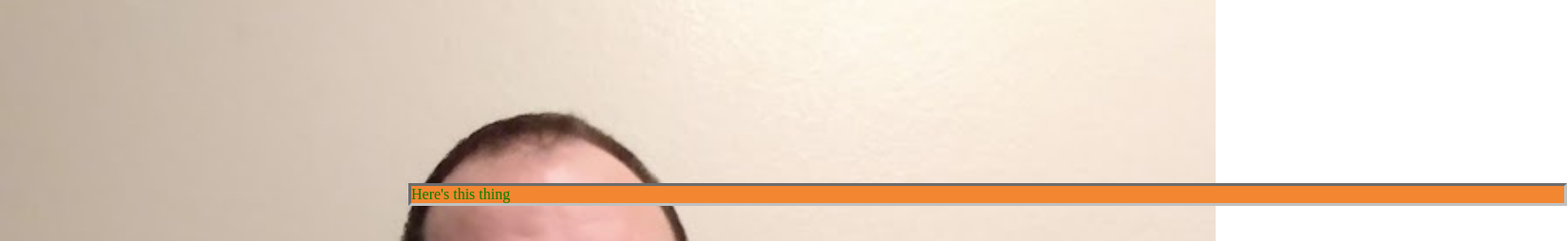
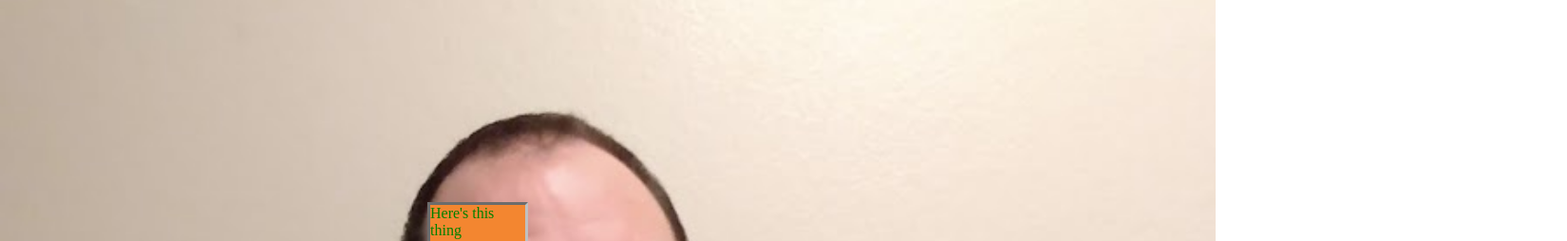
Before and after one commit to jnutt367/gsap7, a plain HTML site: page index.html in a window 1280 px wide. Shown: the part 123-377 px from the top of the page at 95% size, 1650 px wide, since content can reach past the window. Drawn offline with nearby package versions, Linux system fonts and the light colour scheme.

Commit message:
commit thing1 styles

```diff
--- a/css/style.css
+++ b/css/style.css
@@ -1,5 +1,5 @@
 body {
-    margin: 30px;
+    margin: 50px;
     display: grid;
     align-items: center;
     justify-content: center;
@@ -17,3 +17,8 @@ body {
     display: grid;
     align-items: center;
 }
+
+.object {
+    height: 60px;
+    width: 100px;
+}
```
